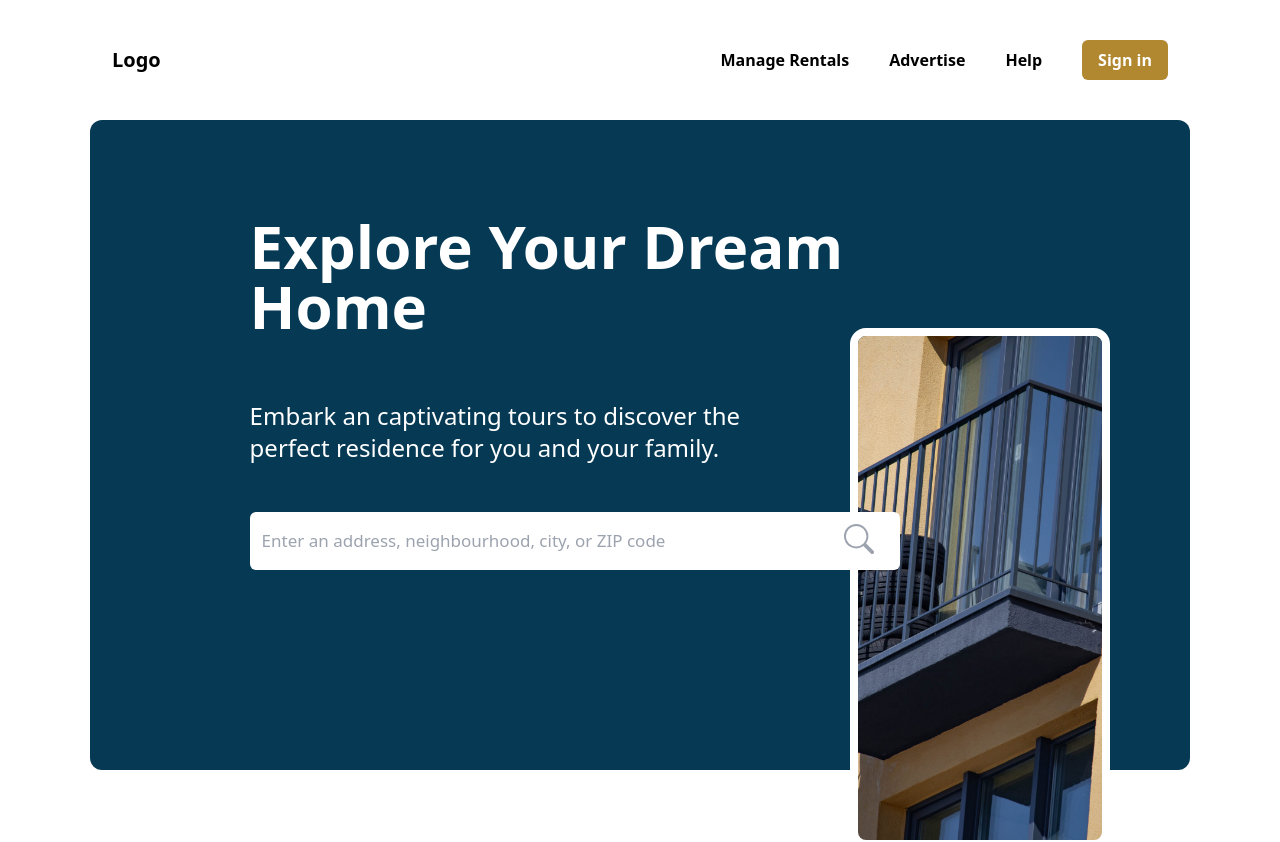
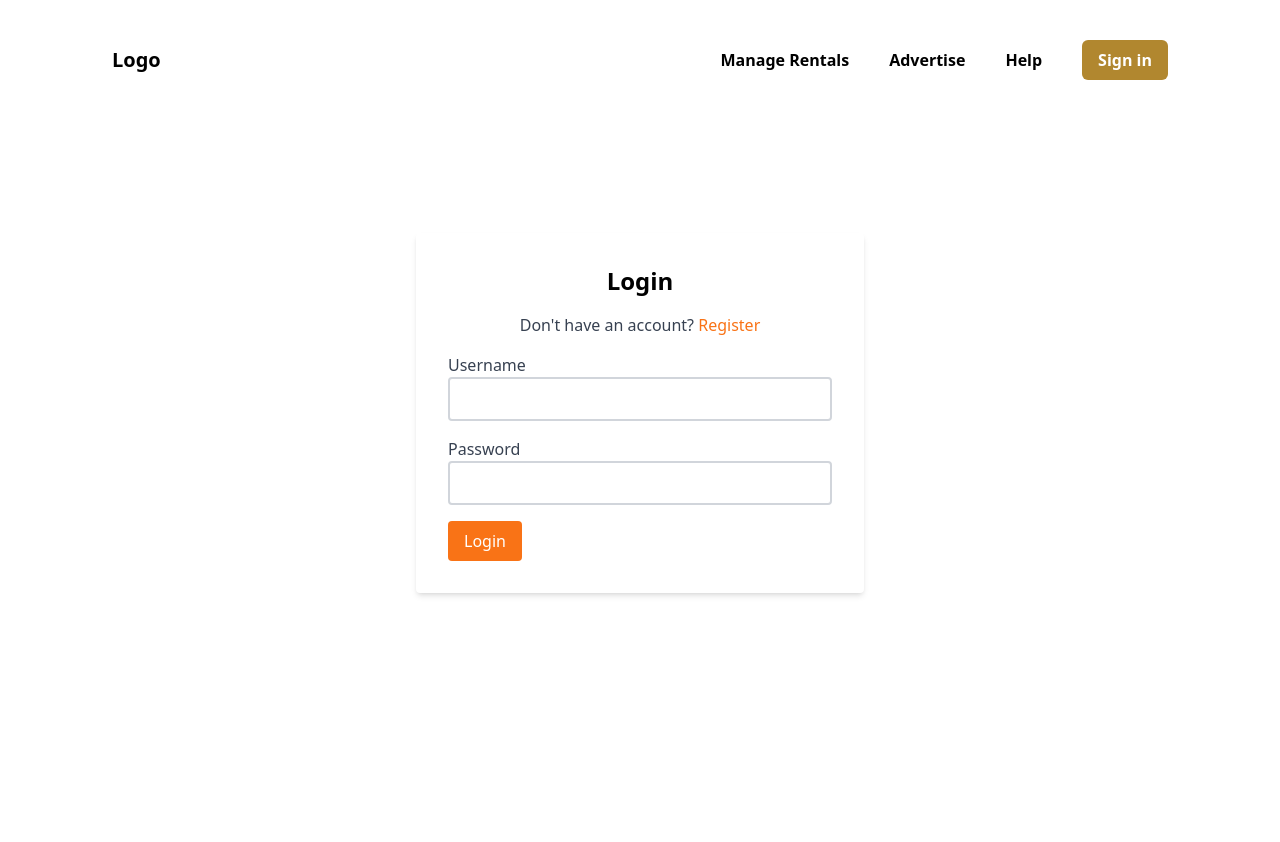
Before and after one commit to jagdish47/rental-apartment, a React (Create React App) app: page /login in a window 1280 px wide. Shown: the top 842 px of the page. After the commit the page ends 800 px from the top, so only its background shows below. Built offline with nearby package versions, Linux system fonts and the light colour scheme.

Commit message:
setup route search functionality and Login

```diff
--- a/package.json
+++ b/package.json
@@ -9,6 +9,7 @@
     "react": "^18.2.0",
     "react-dom": "^18.2.0",
     "react-icons": "^4.12.0",
+    "react-router-dom": "^6.20.0",
     "react-scripts": "5.0.1",
     "web-vitals": "^2.1.4"
   },
--- a/src/App.js
+++ b/src/App.js
@@ -1,17 +1,19 @@
+import Login from "./pages/Login";
+import Home from "./components/Home";
 import Header from "./components/Header";
-import SearchBar from "./components/SearchBar";
-import Apartment from "./components/Apartment";
-import Contact from "./components/Contact";
-import Footer from "./components/Footer";
+import Dashboard from "./pages/Dashboard";
+
+import { Route, Routes } from "react-router-dom";
 
 function App() {
   return (
     <div>
       <Header />
-      <SearchBar />
-      <Apartment />
-      <Contact />
-      <Footer />
+      <Routes>
+        <Route path="/login" element={<Login />} />
+        <Route path="/" element={<Home />} />
+        <Route path="/dashboard" element={<Dashboard />} />
+      </Routes>
     </div>
   );
 }
--- a/src/components/Header.jsx
+++ b/src/components/Header.jsx
@@ -1,16 +1,22 @@
+import { Link } from "react-router-dom";
+
 const Header = () => {
   return (
     <div className="flex flex-col sm:flex-row items-center justify-between px-28 py-10">
       <div className="mb-4 sm:mb-0">
-        <p className="font-bold text-lg sm:text-xl">Logo</p>
+        <Link to="/">
+          <p className="font-bold text-lg sm:text-xl">Logo</p>
+        </Link>
       </div>
       <div className="flex flex-col sm:flex-row items-center gap-4 sm:gap-10 font-semibold">
         <p className="mb-2 sm:mb-0">Manage Rentals</p>
         <p className="mb-2 sm:mb-0">Advertise</p>
         <p className="mb-2 sm:mb-0">Help</p>
-        <button className="bg-[#B1872F] text-white px-4 py-2 rounded-md">
-          Sign in
-        </button>
+        <Link to="/login">
+          <button className="bg-[#B1872F] text-white px-4 py-2 rounded-md">
+            Sign in
+          </button>
+        </Link>
       </div>
     </div>
   );
--- /dev/null
+++ b/src/components/Home.jsx
@@ -0,0 +1,17 @@
+import SearchBar from "./SearchBar";
+import Apartment from "./Apartment";
+import Contact from "./Contact";
+import Footer from "./Footer";
+
+const Home = () => {
+  return (
+    <>
+      <SearchBar />
+      <Apartment />
+      <Contact />
+      <Footer />
+    </>
+  );
+};
+
+export default Home;
--- /dev/null
+++ b/src/config.js
@@ -0,0 +1,66 @@
+export const apartmentDataDash = [
+  {
+    image:
+      "https://plus.unsplash.com/premium_photo-1683769252575-e986af039184?w=500&auto=format&fit=crop&q=60&ixlib=rb-4.0.3&ixid=M3wxMjA3fDB8MHxzZWFyY2h8MTN8fGFwYXJ0bWVudHxlbnwwfHwwfHx8MA%3D%3D",
+    price1db: 100.0,
+    price2dbs: 150.0,
+    price3dbs: 200.0,
+    address: "123 Main St, Cityville, USA",
+  },
+  {
+    image:
+      "https://plus.unsplash.com/premium_photo-1683769251695-963095b23d67?w=500&auto=format&fit=crop&q=60&ixlib=rb-4.0.3&ixid=M3wxMjA3fDB8MHxzZWFyY2h8MjV8fGFwYXJ0bWVudHxlbnwwfHwwfHx8MA%3D%3D",
+    price1db: 120.0,
+    price2dbs: 180.0,
+    price3dbs: 240.0,
+    address: "456 Oak St, Townsville, USA",
+  },
+  {
+    image:
+      "https://plus.unsplash.com/premium_photo-1683134661636-610c3a568e86?w=500&auto=format&fit=crop&q=60&ixlib=rb-4.0.3&ixid=M3wxMjA3fDB8MHxzZWFyY2h8MTE3fHxhcGFydG1lbnR8ZW58MHx8MHx8fDA%3D",
+    price1db: 80.0,
+    price2dbs: 120.0,
+    price3dbs: 160.0,
+    address: "789 Pine St, Villagetown, USA",
+  },
+  {
+    image:
+      "https://plus.unsplash.com/premium_photo-1683769252575-e986af039184?w=500&auto=format&fit=crop&q=60&ixlib=rb-4.0.3&ixid=M3wxMjA3fDB8MHxzZWFyY2h8MTN8fGFwYXJ0bWVudHxlbnwwfHwwfHx8MA%3D%3D",
+    price1db: 90.0,
+    price2dbs: 135.0,
+    price3dbs: 180.0,
+    address: "101 Elm St, Suburbia, USA",
+  },
+  {
+    image:
+      "https://images.unsplash.com/photo-1489171078254-c3365d6e359f?w=500&auto=format&fit=crop&q=60&ixlib=rb-4.0.3&ixid=M3wxMjA3fDB8MHxzZWFyY2h8ODB8fGFwYXJ0bWVudHxlbnwwfHwwfHx8MA%3D%3D",
+    price1db: 110.0,
+    price2dbs: 165.0,
+    price3dbs: 220.0,
+    address: "202 Maple St, Countryside, USA",
+  },
+  {
+    image:
+      "https://images.unsplash.com/photo-1560448075-cbc16bb4af8e?w=500&auto=format&fit=crop&q=60&ixlib=rb-4.0.3&ixid=M3wxMjA3fDB8MHxzZWFyY2h8Njh8fGFwYXJ0bWVudHxlbnwwfHwwfHx8MA%3D%3D",
+    price1db: 95.0,
+    price2dbs: 142.5,
+    price3dbs: 190.0,
+    address: "303 Birch St, Mountainview, USA",
+  },
+  {
+    image:
+      "https://images.unsplash.com/photo-1613575831056-0acd5da8f085?w=500&auto=format&fit=crop&q=60&ixlib=rb-4.0.3&ixid=M3wxMjA3fDB8MHxzZWFyY2h8NTJ8fGFwYXJ0bWVudHxlbnwwfHwwfHx8MA%3D%3D",
+    price1db: 85.0,
+    price2dbs: 127.5,
+    price3dbs: 170.0,
+    address: "404 Cedar St, Riverside, USA",
+  },
+  {
+    image:
+      "https://images.unsplash.com/photo-1499916078039-922301b0eb9b?w=500&auto=format&fit=crop&q=60&ixlib=rb-4.0.3&ixid=M3wxMjA3fDB8MHxzZWFyY2h8NTl8fGFwYXJ0bWVudHxlbnwwfHwwfHx8MA%3D%3D",
+    price1db: 105.0,
+    price2dbs: 157.5,
+    price3dbs: 210.0,
+    address: "505 Walnut St, Lakeside, USA",
+  },
+];
--- a/src/index.js
+++ b/src/index.js
@@ -3,9 +3,13 @@ import ReactDOM from "react-dom/client";
 import "./index.css";
 import App from "./App";
 
+import { BrowserRouter } from "react-router-dom";
+
 const root = ReactDOM.createRoot(document.getElementById("root"));
 root.render(
   <React.StrictMode>
-    <App />
+    <BrowserRouter>
+      <App />
+    </BrowserRouter>
   </React.StrictMode>
 );
--- /dev/null
+++ b/src/pages/Dashboard.jsx
@@ -0,0 +1,57 @@
+import React, { useState } from "react";
+import { apartmentDataDash } from "../config";
+import { IoIosHeartEmpty } from "react-icons/io";
+
+const Dashboard = () => {
+  const [searchQuery, setSearchQuery] = useState("");
+
+  const filteredApartments = apartmentDataDash.filter((apartment) =>
+    apartment.address.toLowerCase().includes(searchQuery.toLowerCase())
+  );
+
+  return (
+    <div>
+      <div className="mb-8 ">
+        <input
+          type="text"
+          placeholder="Enter an address, neighbourhood, city, or ZIP code"
+          value={searchQuery}
+          onChange={(e) => setSearchQuery(e.target.value)}
+          className="p-3 ml-36 border w-96 border-gray-300 rounded-full focus:outline-none focus:shadow-outline focus:border-blue-500 transition-all duration-300"
+        />
+      </div>
+
+      <div className="flex flex-wrap justify-center gap-4">
+        {filteredApartments.map((card, idx) => (
+          <div
+            key={idx}
+            className="h-[390px] w-[300px] bg-white shadow-lg rounded-lg overflow-hidden mb-4"
+          >
+            <img
+              className="w-full h-48 object-cover object-center"
+              src={card.image}
+              alt="apartment"
+            />
+            <div className="px-6 py-4">
+              <div className="font-bold text-xl mb-2">
+                ${card.price1db} + 1 bd
+              </div>
+              <p className="text-gray-700 text-base">
+                ${card.price2dbs} + bds | $ {card.price3dbs} + 3bds
+              </p>
+              <p className="text-gray-700 text-base">{card.address}</p>
+            </div>
+            <div className="px-6 py-4 flex justify-between items-center border-t-2 border-gray-400">
+              <button className="text-blue-500 hover:text-blue-700">
+                View Details
+              </button>
+              <IoIosHeartEmpty />
+            </div>
+          </div>
+        ))}
+      </div>
+    </div>
+  );
+};
+
+export default Dashboard;
--- /dev/null
+++ b/src/pages/Login.jsx
@@ -0,0 +1,76 @@
+import React, { useState } from "react";
+import { useNavigate } from "react-router-dom";
+
+const Login = () => {
+  const [username, setUsername] = useState("");
+  const [password, setPassword] = useState("");
+
+  const navigate = useNavigate();
+
+  const handleLogin = (e) => {
+    e.preventDefault();
+
+    if (username === "admin" && password === "admin") {
+      navigate("/dashboard");
+    } else {
+      alert("Please! Enter Valid Credentials");
+    }
+  };
+
+  return (
+    <div className="h-[585px] flex items-center justify-center bg-white ">
+      <div className="bg-white p-8 rounded shadow-md w-full max-w-md">
+        <h2 className="text-2xl font-bold mb-4 text-center">Login</h2>
+
+        <p className="mb-4 text-center text-gray-700">
+          Don't have an account?{" "}
+          <span
+            onClick={() => {}}
+            className="text-orange-500 hover:underline cursor-pointer"
+          >
+            Register
+          </span>
+        </p>
+
+        <form onSubmit={handleLogin}>
+          <div className="mb-4">
+            <label htmlFor="username" className="block text-gray-700">
+              Username
+            </label>
+            <input
+              type="text"
+              id="username"
+              name="username"
+              value={username}
+              onChange={(e) => setUsername(e.target.value)}
+              className="w-full border-2 border-gray-300 p-2 rounded focus:outline-none focus:border-orange-500"
+            />
+          </div>
+          <div className="mb-4">
+            <label htmlFor="password" className="block text-gray-700">
+              Password
+            </label>
+            <input
+              type="password"
+              id="password"
+              name="password"
+              value={password}
+              onChange={(e) => setPassword(e.target.value)}
+              className="w-full border-2 border-gray-300 p-2 rounded focus:outline-none focus:border-Orange-500"
+            />
+          </div>
+          <div className="flex items-center justify-between">
+            <button
+              type="submit"
+              className="bg-orange-500 text-white py-2 px-4 rounded focus:outline-none hover:bg-orange-600 transition duration-300"
+            >
+              Login
+            </button>
+          </div>
+        </form>
+      </div>
+    </div>
+  );
+};
+
+export default Login;
```
Also changed, not shown: 1 other file (tests, documents, lock files or other folders).
